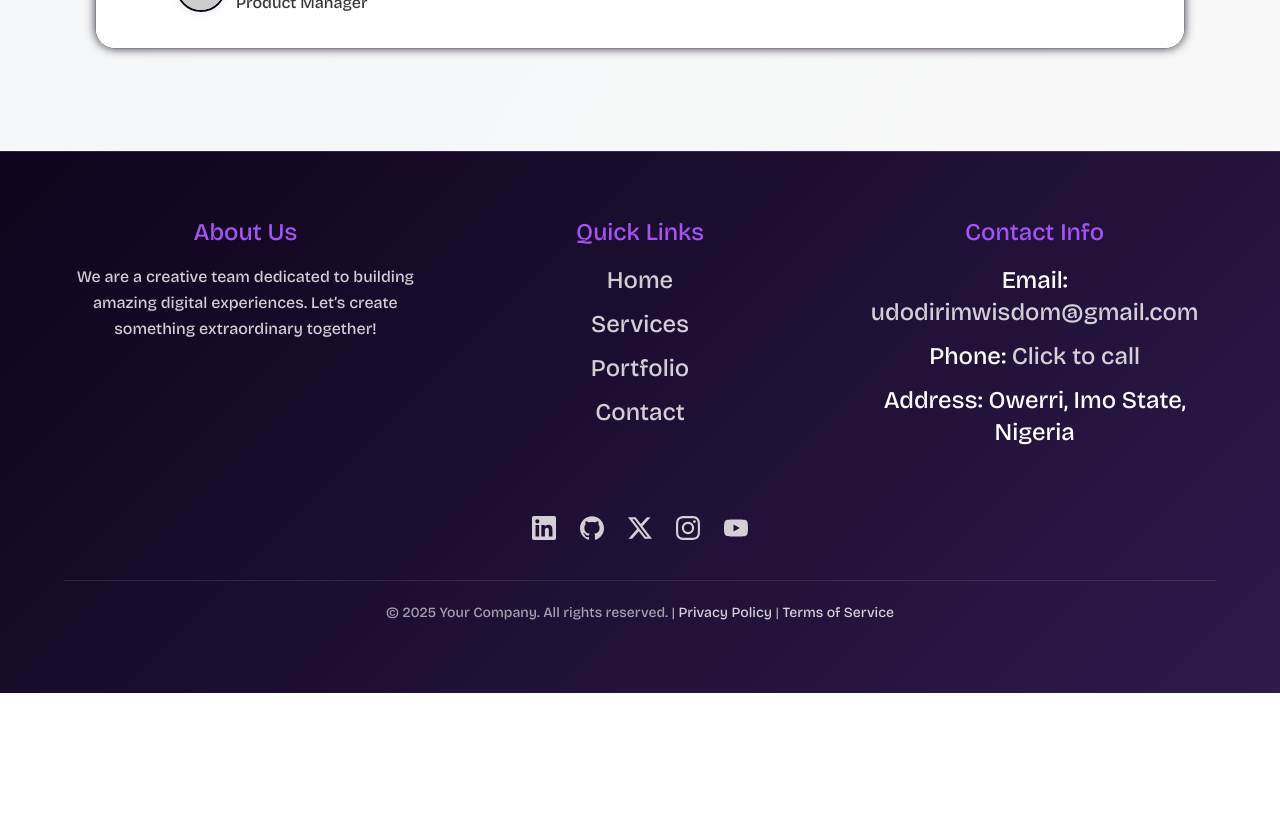
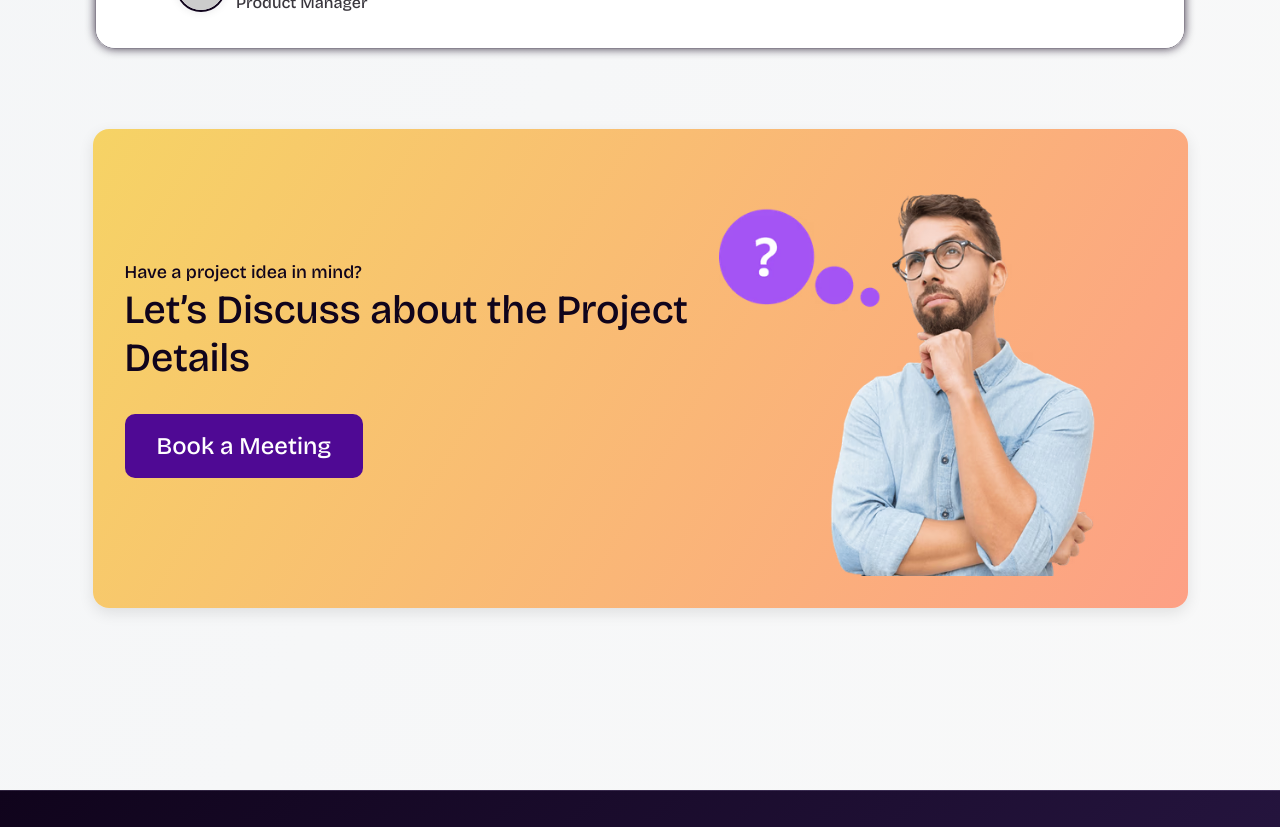
Before and after one commit to Udodirim5/my-show-room, a React (Vite) app: page / in a window 1280 px wide. Shown: the part 1500-2327 px from the top of the page. Before the commit the page ends 2193 px from the top, so only its background shows below. Built offline with nearby package versions, Linux system fonts and the light colour scheme.

Commit message:
add Discuss component with styled layout and integrate into HomePage

```diff
--- /dev/null
+++ b/src/components/Discuss.jsx
@@ -0,0 +1,93 @@
+import { Link } from "react-router-dom"
+import styled from "styled-components"
+
+const DiscussContainer = styled.div`
+  display: flex;
+  margin: 5rem auto;
+  border-radius: 1rem;
+  box-shadow: 0 5px 15px #00000019;
+  max-width: 1095px;
+  background: linear-gradient(120deg, #f6d365 0%, #fda085 100%);
+  padding: 0 2rem;
+
+  @media (max-width: 768px) {
+    flex-direction: column;
+  }
+
+  .textContainer {
+    display: flex;
+    flex-direction: column;
+    justify-content: center;
+
+    @media (max-width: 768px) {
+      margin-top: 2rem;
+    }
+
+    span{
+      font-size: 1.125rem;
+      font-weight: 400;
+      line-height: 27px;
+    }
+    h2 {
+      font-size: 2.5rem;
+      font-weight: 600;
+      line-height: 48px;
+      color: #10041c;
+
+      @media (max-width: 768px) {
+        font-size: 2rem;
+        line-height: 60px;
+      }
+
+      @media (max-width: 480px) {
+        line-height: 45px;
+      }
+    }
+    a {
+      padding: 1rem 2rem;
+      margin-top: 2rem;
+      background-color: #4f0994;
+      color: #fff;
+      border-radius: 10px;
+      text-decoration: none;
+      font-size: 1.5rem;
+      transition: all 0.3s ease;
+      width: fit-content;
+
+      &:hover {
+        background-color: #10041c;
+        color: #fff;
+      }
+    }
+  }
+
+  .imageContainer {
+    display: flex;
+    justify-content: center;
+    align-items: center;
+    padding: 2rem 0;
+
+    img {
+      width: 100%;
+      height: auto;
+      border-radius: 10px;
+    }
+  }
+  `
+
+const Discuss = () => {
+  return (
+    <DiscussContainer>
+      <div className="textContainer">
+        <span>Have a project idea in mind?</span>
+        <h2>Let’s Discuss about the Project Details</h2>
+        <Link to="contact-me">Book a Meeting</Link>
+      </div>
+      <div className="imageContainer">
+        <img src="images/discuss.png" alt="random image" />
+      </div>
+    </DiscussContainer>
+  )
+}
+
+export default Discuss
--- a/src/index.css
+++ b/src/index.css
@@ -9,6 +9,7 @@
     padding: 0;
     scroll-behavior: smooth;
     scrollbar-width: none;
+    transition: all 0.3s ease;
 }
 
 ::-webkit-scrollbar {
--- a/src/pages/HomePage.jsx
+++ b/src/pages/HomePage.jsx
@@ -1,3 +1,4 @@
+import Discuss from "../components/Discuss"
 import Hero from "../components/Hero"
 import LatestProjects from "../components/LatestProjects"
 import TestimonialCarousel from "../ui/TestimonialCarousel"
@@ -8,6 +9,7 @@ const HomePage = () => {
       <Hero />
       <LatestProjects />
       <TestimonialCarousel />
+      <Discuss />
     </div>
   )
 }
```
Also changed, not shown: public/images/discuss.png (added).
